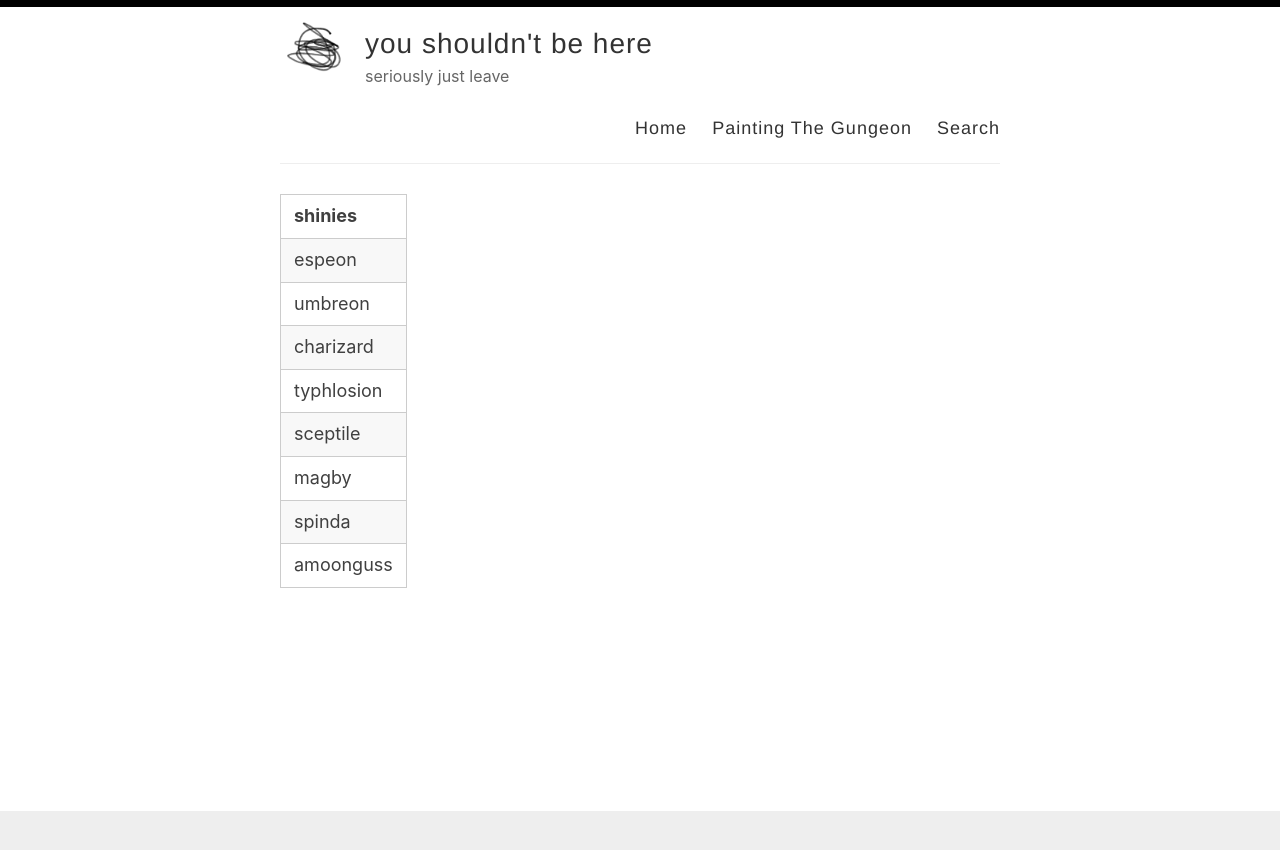
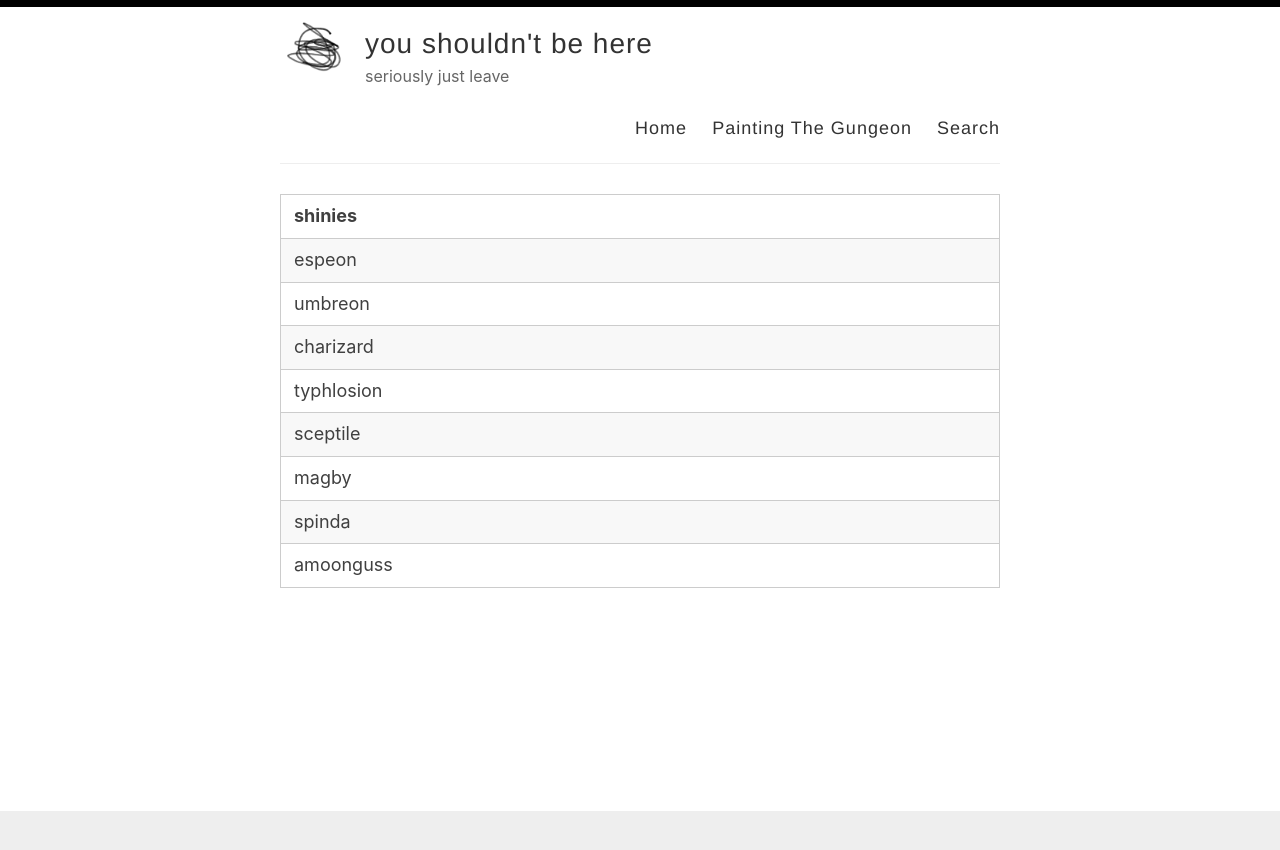
Before and after one commit to jacordobaruiz/hello, a Jekyll site: the page built from index.html, in a window 1280 px wide. Shown: the top 850 px of the page. Built offline with Jekyll 4.4.1, drawn with Linux system fonts in a browser that asks for light colours; the list of posts is cut into pages by our own code.

Commit message:
Update index.html

```diff
--- a/index.html
+++ b/index.html
@@ -3,8 +3,7 @@ layout: page
 title:
 permalink: /
 ---
-
-<table border="1">
+<table border="1" style="width: 100%;">
   <tr>
     <td><strong>shinies</strong></td>
   </tr>
```
